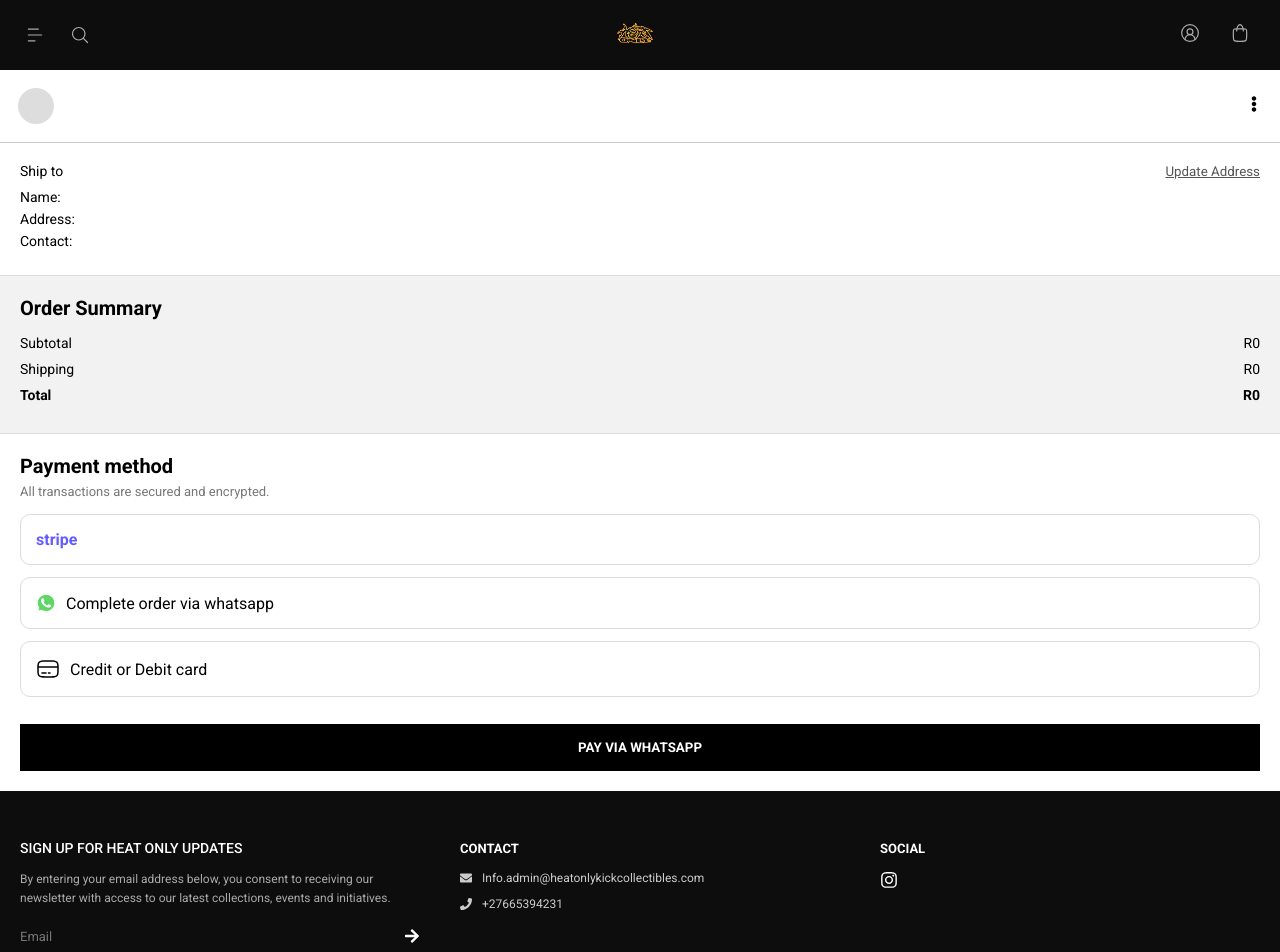
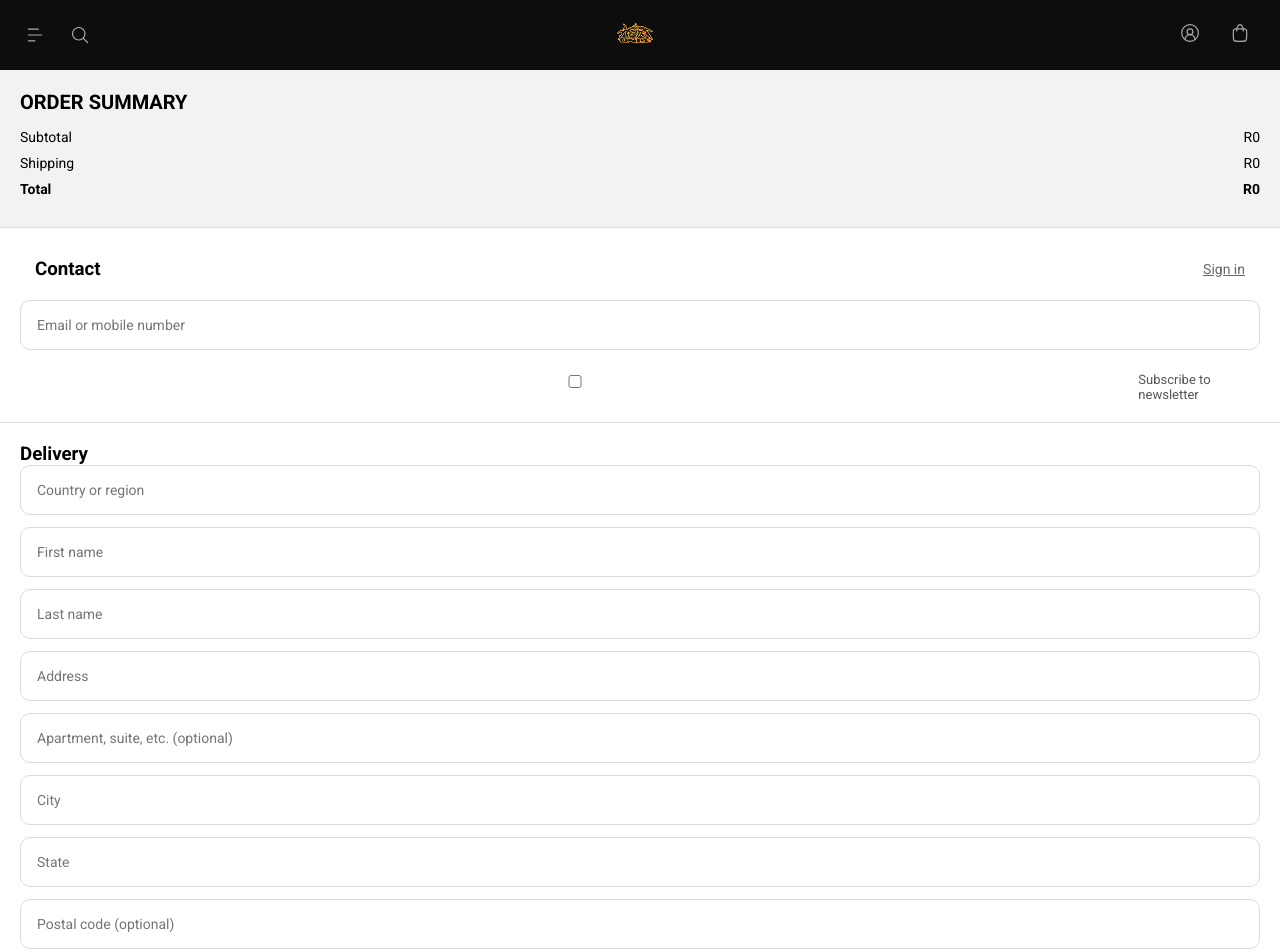
Before and after one commit to AQUATECHIE/Heat, a React (Vite) app: page /checkout in a window 1280 px wide. Shown: the top 952 px of the page. Built offline with nearby package versions, Linux system fonts and the light colour scheme.

Commit message:
auto-commit

```diff
--- a/src/pages/CheckoutPage.jsx
+++ b/src/pages/CheckoutPage.jsx
@@ -21,6 +21,7 @@ const CheckoutPage = () => {
   const [modalOpen, setModalOpen] = useState(false);
   const [modalMessage, setModalMessage] = useState("");
   const [modalType, setModalType] = useState("success");
+  const isGuest = !user;
 
   const showModal = (message, type = "success") => {
     setModalMessage(message);
@@ -90,7 +91,8 @@ const CheckoutPage = () => {
   ====================== */
 
   const subtotal = cart.reduce(
-    (acc, item) => acc + item.product.finalPrice || item.product.price * item.quantity,
+    (acc, item) =>
+      acc + item.product.finalPrice || item.product.price * item.quantity,
     0,
   );
 
@@ -107,12 +109,11 @@ const CheckoutPage = () => {
     try {
       const token = localStorage.getItem("token");
 
-      if (!token) {
-        showModal("Please login first", "error");
-        return;
-      }
+      let response;
 
-      const { data: order } = await api.post(
+      if (token) {
+        // USER ORDER
+        response = await api.post(
           "/orders",
           {
             shippingAddress: {
@@ -130,6 +131,21 @@ const CheckoutPage = () => {
             },
           },
         );
+      } else {
+        // GUEST ORDER
+        response = await api.post("/orders/guest", {
+          shippingAddress: {
+            firstName: formData.firstName,
+            lastName: formData.lastName,
+            email: formData.email,
+            phone: formData.phone,
+            address: formData.address,
+            city: formData.city,
+          },
+        });
+      }
+
+      const order = response.data;
 
       const message = `
 🛒 *NEW ORDER - HEATONLY*
@@ -182,8 +198,119 @@ Shipping: ₦${order.shipping.toLocaleString()}
 
   return (
     <>
+      {isGuest ? (
+        <div className="guest-checkout">
+          {/* ORDER SUMMARY */}
+
+          <div className="order-summary">
+            <h3>ORDER SUMMARY</h3>
+
+            {cart.map((item) => (
+              <div key={item.product._id} className="summary-item">
+                <div className="summary-image">
+                  <img src={item.product.images?.[0]?.url} />
+                  <span className="quantity-badge">{item.quantity}</span>
+                </div>
+
+                <div className="summary-info">
+                  <p className="product-name">{item.product.name}</p>
+
+                  {(item.size || item.selectedSize) && (
+                    <span className="product-size">
+                      Size - {item.size || item.selectedSize}
+                    </span>
+                  )}
+                </div>
+
+                <span className="summary-price">
+                  R
+                  {(
+                    item.product.finalPrice || item.product.price
+                  ).toLocaleString()}
+                </span>
+              </div>
+            ))}
+
+            <div className="summary-total">
+              <div>
+                <span>Subtotal</span>
+                <span>R{subtotal.toLocaleString()}</span>
+              </div>
+
+              <div>
+                <span>Shipping</span>
+                <span>R{shipping.toLocaleString()}</span>
+              </div>
+
+              <div className="total-row">
+                <strong>Total</strong>
+                <strong>R{total.toLocaleString()}</strong>
+              </div>
+            </div>
+          </div>
+
+          {/* CONTACT */}
+
+          <div className="guest-section">
+            <div className="section-header">
+              <h3>Contact</h3>
+              <span onClick={() => navigate("/auth")}>Sign in</span>
+            </div>
+
+            <input placeholder="Email or mobile number" />
+
+            <label className="checkbox">
+              <input type="checkbox" />
+              Subscribe to newsletter
+            </label>
+          </div>
+
+          {/* DELIVERY */}
+
+          <div className="guest-section">
+            <h3>Delivery</h3>
+
+            <input placeholder="Country or region" />
+            <input placeholder="First name" />
+            <input placeholder="Last name" />
+            <input placeholder="Address" />
+            <input placeholder="Apartment, suite, etc. (optional)" />
+            <input placeholder="City" />
+            <input placeholder="State" />
+            <input placeholder="Postal code (optional)" />
+            <input placeholder="Phone" />
+
+            <label className="checkbox">
+              <input type="checkbox" />
+              Save this information for next time
+            </label>
+          </div>
+
+          {/* PAYMENT */}
+
+          <div className="payment-section">
+            <h3>Payment</h3>
+            <p>All transactions are secured and encrypted.</p>
+
+            <div className="stripe-box">stripe</div>
+
+            <div className="payment-option">
+              <img src={payIcon} />
+              Complete order via whatsapp
+            </div>
+
+            <div className="payment-option">
+              <img src={cardIcon} />
+              Credit or Debit card
+            </div>
+
+            <button className="pay-btn">PAY NOW</button>
+          </div>
+        </div>
+      ) : (
         <div className="checkout-page">
           {/* USER HEADER */}
+
           <div className="checkout-user">
             <div className="user-left">
               <div className="avatar">{user?.name?.charAt(0)}</div>
@@ -202,6 +329,7 @@ Shipping: ₦${order.shipping.toLocaleString()}
           </div>
 
           {/* SHIP TO */}
+
           <div className="ship-section">
             <div className="ship-header">
               <span className="B">Ship to</span>
@@ -213,11 +341,14 @@ Shipping: ₦${order.shipping.toLocaleString()}
             <p className="A">
               Name: {formData.firstName} {formData.lastName}
             </p>
+
             <p className="A">Address: {formData.address}</p>
+
             <p className="A">Contact: {formData.phone}</p>
           </div>
 
           {/* ORDER SUMMARY */}
+
           <div className="order-summary">
             <h3>Order Summary</h3>
 
@@ -242,7 +373,11 @@ Shipping: ₦${order.shipping.toLocaleString()}
                 </div>
 
                 <span className="summary-price">
-                R{(item.product.finalPrice || item.product.price * item.quantity).toLocaleString()}
+                  R
+                  {(
+                    item.product.finalPrice ||
+                    item.product.price * item.quantity
+                  ).toLocaleString()}
                 </span>
               </div>
             ))}
@@ -266,11 +401,13 @@ Shipping: ₦${order.shipping.toLocaleString()}
           </div>
 
           {/* PAYMENT */}
+
           <div className="payment-section">
             <h3>Payment method</h3>
             <p>All transactions are secured and encrypted.</p>
 
             <div className="stripe-box">stripe</div>
+
             <div className="payment-option">
               <img src={payIcon} alt="" />
               Complete order via whatsapp
@@ -286,8 +423,10 @@ Shipping: ₦${order.shipping.toLocaleString()}
             </button>
           </div>
         </div>
+      )}
 
       {/* MODAL */}
+
       {modalOpen && (
         <div className="checkout-modal-overlay">
           <div className="checkout-modal">
--- a/src/styles/AuthPage.css
+++ b/src/styles/AuthPage.css
@@ -128,34 +128,44 @@
    PASSWORD TOGGLE
 ======================= */
 
-.password-wrapper {
-  position: relative;
-  width: 100%;
-  margin-bottom: 15px;
+.password-wrapper{
+  position:relative;
+  width:100%;
+  margin-bottom:15px;
 }
 
-.password-wrapper input {
-  width: 100%;
-  padding: 14px;
-  padding-right: 45px;
-  border-radius: 6px;
-  border: 1px solid #ddd;
-  font-size: 14px;
+.password-wrapper input{
+  width:100%;
+  padding:14px;
+  padding-right:50px;
+  border-radius:6px;
+  border:1px solid #ddd;
+  font-size:14px;
 }
 
-.toggle-password {
-  position: absolute;
-  right: 15px;
-  top: 50%;
-  transform: translateY(-50%);
-  cursor: pointer;
-  color: #777;
-  font-size: 16px;
-  transition: 0.2s;
+/* FIXED CENTER ALIGNMENT */
+
+.toggle-password{
+  position:absolute;
+  right:12px;
+  top:0;
+  bottom:0;
+
+  display:flex;
+  align-items:center;
+  justify-content:center;
+
+  width:40px;
+  cursor:pointer;
+  color:#777;
 }
 
-.toggle-password:hover {
-  color: black;
+.toggle-password svg{
+  font-size:18px;
+}
+
+.toggle-password:hover{
+  color:black;
 }
 
 .auth-modal-overlay {
--- a/src/styles/CheckoutPage.css
+++ b/src/styles/CheckoutPage.css
@@ -376,3 +376,53 @@ to{
 transform:translateY(0);
 }
 }
+
+/* =======================
+   GUEST CHECKOUT
+======================= */
+
+.guest-checkout{
+background:#fff;
+padding-top:70px;
+}
+
+.guest-section{
+padding:20px;
+border-bottom:1px solid #dcdcdc;
+}
+
+.section-header{
+display:flex;
+justify-content:space-between;
+align-items:center;
+margin-bottom:10px;
+}
+
+.section-header span{
+font-size:14px;
+color:#666;
+text-decoration:underline;
+cursor:pointer;
+}
+
+/* INPUT */
+
+.guest-section input{
+width:100%;
+padding:16px;
+border-radius:10px;
+border:1px solid #dcdcdc;
+margin-bottom:12px;
+font-size:14px;
+}
+
+/* CHECKBOX */
+
+.checkbox{
+display:flex;
+align-items:center;
+gap:8px;
+font-size:13px;
+color:#555;
+margin-top:10px;
+}
```
Lines whose indentation alone changed are shown as unchanged.
